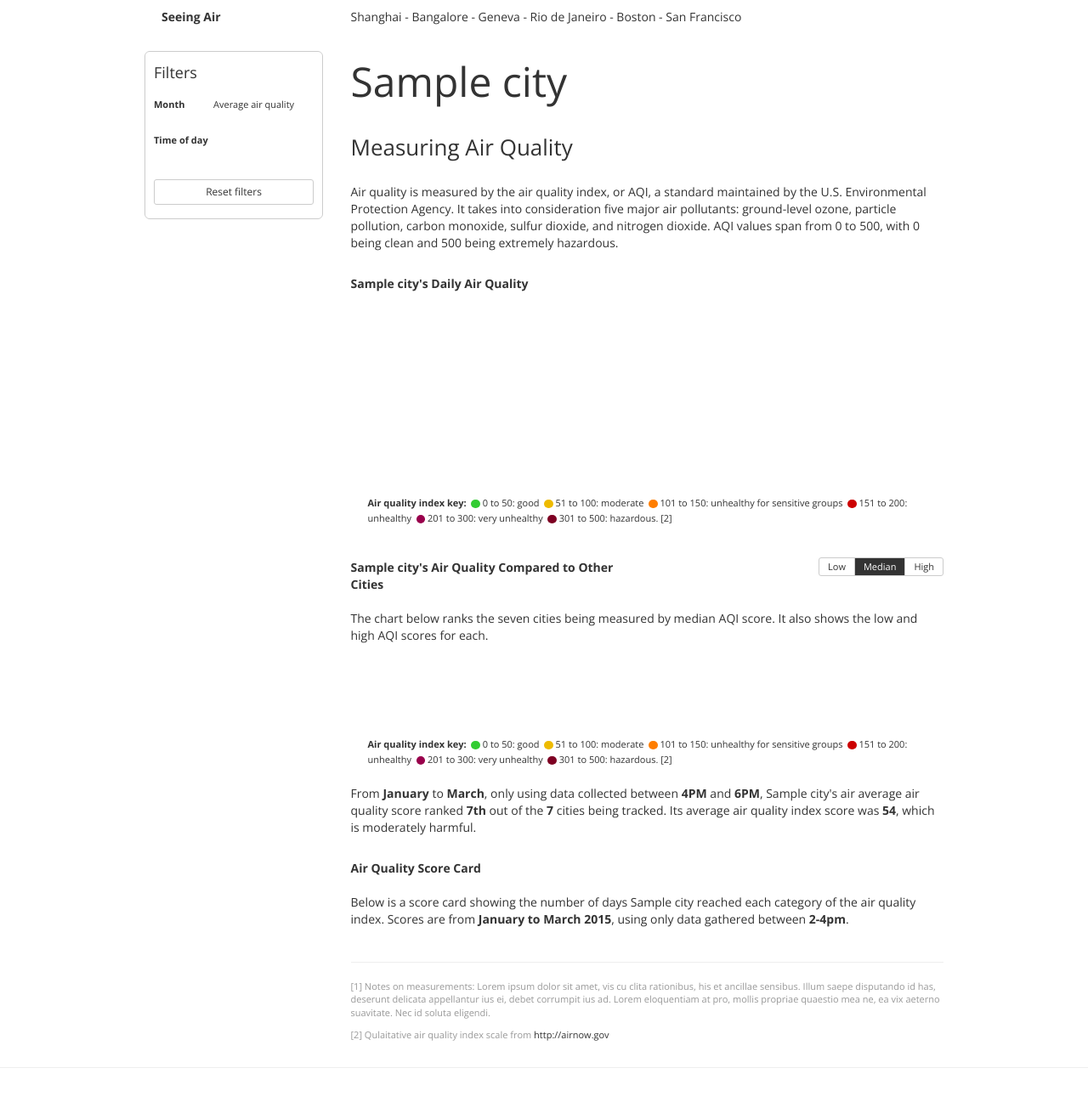
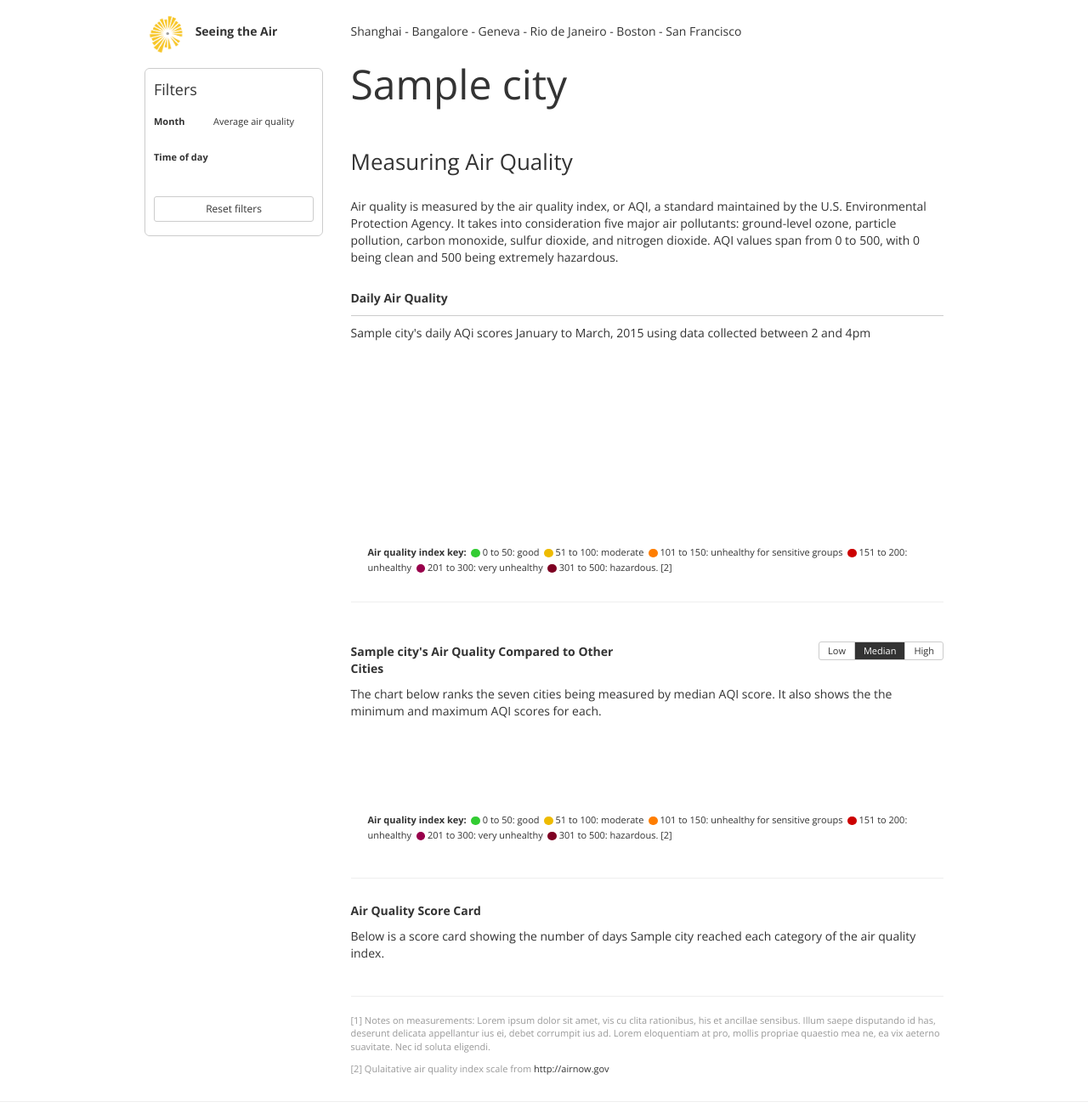
Before and after one commit to kgates-github/datacanvas, a Flask app: template webapp/app/templates/city.html in a window 1280 px wide. Shown: the whole page at 85% size. Before the commit the page ends 1257 px from the top, so only its background shows below. Run offline with Flask 2, Linux system fonts and the light colour scheme; the template is opened without the code that fills it: most values are stand-ins (such as "Sample title", 1, 10 or a date in 2020); some libraries are stand-ins or nearby versions.

Commit message:
Add plain english text to chart explanations

```diff
--- a/webapp/app/static/css/app.css
+++ b/webapp/app/static/css/app.css
@@ -2,6 +2,18 @@
   -webkit-column-count: 3; /* Chrome, Safari, Opera */
   -moz-column-count: 3; /* Firefox */
   column-count: 3;
+}
+
+.enter-btn {
+  width:150px;
+  background:#eebb00;
+  color:#fff !important;
+}
+
+.enter-btn:hover {
+  width:150px;
+  background:#ddaa00;
+  color:#fff !important;
 }
 
 #score-card td {
@@ -55,8 +67,8 @@ button.on {
   /*font-family: 'Tinos', serif;*/
   font-weight:400;
   font-size:48px;
-  margin-top:32px;
-  margin-bottom:24px;
+  margin-top:18px;
+  margin-bottom:38px;
 }
 
 .header-2 {
@@ -80,7 +92,7 @@ button.on {
   font-weight:700;
   font-size:14px;
   margin-top:28px;
-  margin-bottom:20px;
+  margin-bottom:10px;
 }
 
 .header-5 {
--- a/webapp/app/static/js/areachart.js
+++ b/webapp/app/static/js/areachart.js
@@ -115,6 +115,7 @@
           return _this.scaleX(new Date(d.date));
         };
       })(this)).attr("y", 0).on('mouseover', this.tip.show).on('mouseout', this.tip.hide);
+      this._setExplanationText();
     }
 
     AreaChart.prototype._getDomain = function(data) {
@@ -201,7 +202,17 @@
         };
       })(this)).attr("y", 0).on('mouseover', this.tip.show).on('mouseout', this.tip.hide);
       this.svg.selectAll("g.x.axis").transition().duration(duration).call(this.xAxis);
-      return this.svg.selectAll("g.y.axis").transition().duration(duration).call(this.yAxis);
+      this.svg.selectAll("g.y.axis").transition().duration(duration).call(this.yAxis);
+      return this._setExplanationText();
+    };
+
+    AreaChart.prototype._setExplanationText = function() {
+      var html, monthText, timeOfDayText;
+      this.filters = this.app.getFilters();
+      monthText = this.filters.monthFilter ? " from " + this.filters.monthFilter + ", 2015" : " between " + this.filters.startMonth + " and " + this.filters.endMonth + ", 2015";
+      timeOfDayText = this.filters.timeOfDayFilter != null ? " only using data collected between " + this.filters.timeOfDayFilter : "";
+      html = this.city + "'s daily AQi scores " + monthText + timeOfDayText + ".";
+      return d3.select("#timeseries-explanation").html(html);
     };
 
     return AreaChart;
--- a/webapp/app/static/js/boxplot.js
+++ b/webapp/app/static/js/boxplot.js
@@ -46,7 +46,7 @@
         upperName = _.findWhere(self.qualitative, {
           "class": upperClass
         }).name;
-        html = "<div style='font-size:11px; color:#bbb; margin-bottom:0px;'>" + d.city + "'s Air Quality Index</div>\n<table class=\"table borderless\">\n  <tbody>\n    <tr>\n      <td>\n        <div>Min</div>\n        \n      </td>\n      <td style=\"text-align:center;\">\n        <div>Average</div>\n      </td>\n      <td style=\"text-align:right;\">\n        <div>Max</div>\n        \n    </tr>\n    <tr style=\"font-size:26px;\">\n      <td class=\"" + lowerClass + "\" style=\"width:70px; color:white; text-align:center;\">\n        " + (d3.round(d.lower, self.params.round)) + "\n        <div style=\"font-size:11px; color:#fff;\">" + lowerName + "</div></td>\n      </td>\n      <td class=\"" + medianClass + "\" style=\"width:70px; color:white; text-align:center;\">\n        " + (d3.round(d.median, self.params.round)) + "\n        <div style=\"font-size:11px; color:#fff;\">" + medianName + "</div></td>\n      </td>\n      <td class=\"" + upperClass + "\" style=\"width:70px; color:white; text-align:center;\">\n        " + (d3.round(d.max, self.params.round)) + "\n        <div style=\"font-size:11px; color:#fff;\">" + upperName + "</div></td>\n      </td>\n    </tr>\n  </tbody>\n</table>";
+        html = "<div style='font-size:11px; color:#bbb; margin-bottom:0px;'>" + d.city + "'s Air Quality Index</div>\n<table class=\"table borderless\">\n  <tbody>\n    <tr>\n      <td>\n        <div>Min</div>\n        \n      </td>\n      <td style=\"text-align:center;\">\n        <div>Average</div>\n      </td>\n      <td style=\"text-align:right;\">\n        <div>Max</div>\n        \n    </tr>\n    <tr style=\"font-size:26px;\">\n      <td class=\"" + lowerClass + "-score\" style=\"width:70px; text-align:left;\">\n        " + (d3.round(d.lower, self.params.round)) + "\n        <div style=\"font-size:11px; \">" + lowerName + "</div></td>\n      </td>\n      <td class=\"" + medianClass + "-score\" style=\"width:70px; text-align:center;\">\n        " + (d3.round(d.median, self.params.round)) + "\n        <div style=\"font-size:11px; \">" + medianName + "</div></td>\n      </td>\n      <td class=\"" + upperClass + "-score\" style=\"width:70px; text-align:right;\">\n        " + (d3.round(d.max, self.params.round)) + "\n        <div style=\"font-size:11px; \">" + upperName + "</div></td>\n      </td>\n    </tr>\n  </tbody>\n</table>";
         return html;
       });
       this.svg.call(this.tip);
@@ -96,28 +96,28 @@
         });
         d3.select(this).append("rect").attr("width", function(d) {
           return self.scaleX(d.max) - self.scaleX(d.min);
-        }).attr("height", 2).attr("class", "bar").attr("x", function(d) {
+        }).attr("height", 1).attr("class", "bar").attr("x", function(d) {
           return self.scaleX(d.min);
         }).attr("y", function(d, i) {
-          return self.scaleY(i) - 0;
-        }).style("fill", "#ccc");
+          return self.scaleY(i) + 1;
+        }).style("fill", "#333");
         d3.select(this).append("rect").attr("class", function(d) {
-          return "min " + (self.helpers.getColorClass(d.min, self.qualitative));
-        }).attr("height", 15).attr("width", 1).attr("x", function(d) {
+          return "min";
+        }).attr("height", 15).attr("width", 1).style("fill", "#333").attr("x", function(d) {
           return self.scaleX(d.min);
         }).attr("y", function(d, i) {
           return self.scaleY(i) - 6;
         });
         d3.select(this).append("rect").attr("class", function(d) {
-          return "median " + (self.helpers.getColorClass(d.median, self.qualitative));
-        }).attr("height", 15).attr("width", 10).attr("x", function(d) {
-          return self.scaleX(d.median) - 5;
+          return "median";
+        }).attr("height", 15).attr("width", 6).style("fill", "#333").attr("x", function(d) {
+          return self.scaleX(d.median) - 3;
         }).attr("y", function(d, i) {
           return self.scaleY(i) - 6;
         });
         d3.select(this).append("rect").attr("class", function(d) {
-          return "max " + (self.helpers.getColorClass(d.max, self.qualitative));
-        }).attr("height", 15).attr("width", 1).attr("x", function(d) {
+          return "max";
+        }).attr("height", 15).attr("width", 1).style("fill", "#333").attr("x", function(d) {
           return self.scaleX(d.max);
         }).attr("y", function(d, i) {
           return self.scaleY(i) - 6;
@@ -126,6 +126,7 @@
           return self.scaleY(i) - 6;
         }).on('mouseover', self.tip.show).on('mouseout', self.tip.hide);
       });
+      this._setExplanationText();
     }
 
     BoxPlot.prototype._toggleButtons = function(idx) {
@@ -213,19 +214,13 @@
         }).attr("x", function(d) {
           return self.scaleX(d.min);
         });
-        d3.select(this).select(".min").attr("class", function(d) {
-          return "min " + (self.helpers.getColorClass(d.min, self.qualitative));
-        }).transition().duration(duration).attr("x", function(d) {
+        d3.select(this).select(".min").transition().duration(duration).attr("x", function(d) {
           return self.scaleX(d.min);
         });
-        d3.select(this).select(".median").attr("class", function(d) {
-          return "median " + (self.helpers.getColorClass(d.median, self.qualitative));
-        }).transition().duration(duration).attr("x", function(d) {
+        d3.select(this).select(".median").transition().duration(duration).attr("x", function(d) {
           return self.scaleX(d.median);
         });
-        d3.select(this).select(".max").attr("class", function(d) {
-          return "max " + (self.helpers.getColorClass(d.max, self.qualitative));
-        }).transition().duration(duration).attr("x", function(d) {
+        d3.select(this).select(".max").transition().duration(duration).attr("x", function(d) {
           return self.scaleX(d.max);
         });
         return d3.select(this).select(".overlay").on('mouseover', self.tip.show).on('mouseout', self.tip.hide);
@@ -239,7 +234,17 @@
       });
       this.xAxis = d3.svg.axis().scale(this.scaleX).tickSize(-this.params.height).tickSubdivide(true);
       this.svg.selectAll("g.x.axis").transition().duration(1000).call(this.xAxis);
-      return this._sortBy('median', 1000);
+      this._sortBy('median', 1000);
+      return this._setExplanationText();
+    };
+
+    BoxPlot.prototype._setExplanationText = function() {
+      var html, monthText, timeOfDayText;
+      this.filters = this.app.getFilters();
+      monthText = this.filters.monthFilter ? this.filters.monthFilter + ", 2015" : "between " + this.filters.startMonth + " and " + this.filters.endMonth + ", 2015";
+      timeOfDayText = this.filters.timeOfDayFilter != null ? " and only use data collected between " + this.filters.timeOfDayFilter : "";
+      html = "Measurements are from " + monthText + timeOfDayText + ".";
+      return d3.select("#rank-explanation").html(html);
     };
 
     return BoxPlot;
--- a/webapp/app/static/js/city.js
+++ b/webapp/app/static/js/city.js
@@ -221,8 +221,8 @@
       return _results;
     };
 
-    App.prototype.getFilterParams = function() {
-      return filterChart.getParams();
+    App.prototype.getFilters = function() {
+      return this.filterChart.getFilters();
     };
 
     return App;
--- a/webapp/app/static/js/clockchart.js
+++ b/webapp/app/static/js/clockchart.js
@@ -21,7 +21,7 @@
       this.radius = Math.min(this.width, this.height) / 2;
       this.innerRadius = 0;
       this.interval = 0;
-      this.scale = d3.scale.linear().domain([0, 300]).range([0, 1]);
+      this.scale = d3.scale.linear().domain([0, 350]).range([0, 1]);
       this.pie = d3.layout.pie().sort(null).value(function(d) {
         return d.width;
       });
@@ -86,8 +86,8 @@
               return d.data.color;
             }
             return "none";
-          }).style("opacity", 0.8).attr("class", "middleSolidArc").attr("stroke", "#fff").attr("stroke-width", 1.5).attr("d", self.arc);
-          return d3.select(this).append("circle").attr("cx", 0).attr("cy", 0).attr("r", 2).style("fill", "#999");
+          }).style("opacity", 1.0).attr("class", "middleSolidArc").attr("stroke", "#fff").attr("stroke-width", 1.5).attr("d", self.arc);
+          return d3.select(this).append("circle").attr("cx", 0).attr("cy", 0).attr("r", 2).style("fill", "#666");
         });
       });
     }
--- a/webapp/app/static/js/filter.js
+++ b/webapp/app/static/js/filter.js
@@ -113,6 +113,8 @@
           'city': this.city
         };
       } else {
+        this.monthFilter = null;
+        this.timeOfDayFilter = null;
         d3.selectAll(".btn-filter").classed({
           'on': false
         });
@@ -150,6 +152,26 @@
       return this.scaleX = this._getScaleX();
     };
 
+    Filter.prototype.getFilters = function() {
+      var date, endMonth, et, st, startMonth, timeOfDayFilter;
+      startMonth = this.monthFormat(new Date(this.dataMonthly[0].time));
+      endMonth = this.monthFormat(new Date(this.dataMonthly[this.dataMonthly.length - 1].time));
+      if (this.timeOfDayFilter) {
+        date = "2015-03-02T" + this.timeOfDayFilter;
+        st = moment(date);
+        et = moment(st).add(2, "hours");
+        timeOfDayFilter = st.format('h') + ' and ' + et.format('ha');
+      } else {
+        timeOfDayFilter = null;
+      }
+      return {
+        'monthFilter': this.monthFilter,
+        'timeOfDayFilter': timeOfDayFilter,
+        'startMonth': startMonth,
+        'endMonth': endMonth
+      };
+    };
+
     return Filter;
 
   })(APP.charts['Chart']);
--- a/webapp/app/static/js/index.js
+++ b/webapp/app/static/js/index.js
@@ -64,7 +64,7 @@
           dimension: 'none',
           scale: d3.scale.linear,
           width: 970,
-          height: 530,
+          height: 630,
           qualitative: helpers.aqiQualitative,
           margin: {
             top: 0,
@@ -79,6 +79,8 @@
 
 
   /*
+  config =
+    charts: [
       {
         type: 'CircleChart'
         params:
@@ -95,6 +97,7 @@
             bottom: 10
             left: 5
       }
+    ]
    */
 
   App = (function() {
--- a/webapp/app/static/js/scorecard.js
+++ b/webapp/app/static/js/scorecard.js
@@ -14,6 +14,7 @@
       this.city = _at_city;
       this.helpers = _at_helpers;
       this._setHTML();
+      this._setExplanationText();
     }
 
     ScoreCard.prototype._setHTML = function() {
@@ -44,7 +45,17 @@
       var self;
       self = this;
       this.data = data;
-      return this._setHTML();
+      this._setHTML();
+      return this._setExplanationText();
+    };
+
+    ScoreCard.prototype._setExplanationText = function() {
+      var html, monthText, timeOfDayText;
+      this.filters = this.app.getFilters();
+      monthText = this.filters.monthFilter ? this.filters.monthFilter + ", 2015" : "between " + this.filters.startMonth + " and " + this.filters.endMonth + ", 2015";
+      timeOfDayText = this.filters.timeOfDayFilter != null ? " and only use data collected between " + this.filters.timeOfDayFilter : "";
+      html = "Measurements are from " + monthText + timeOfDayText + ".";
+      return d3.select("#score-explanation").html(html);
     };
 
     return ScoreCard;
--- a/webapp/app/templates/base.html
+++ b/webapp/app/templates/base.html
@@ -3,7 +3,7 @@
 <head>
   <meta charset="utf-8">
   <meta name="viewport" content="width=device-width, initial-scale=1.0">
-  <title>{% block title %}Data Canvas App{% endblock %}</title>
+  <title>{% block title %}{% endblock %}</title>
   <link rel="stylesheet" href="{{url_for('static', filename='bower_components/bootstrap/dist/css/bootstrap.min.css')}}">
   <link rel="stylesheet" href="{{url_for('static', filename='css/app.css')}}">
   <link href='http://fonts.googleapis.com/css?family=Tinos:700|Open+Sans:300italic,400,700' rel='stylesheet' type='text/css'>
--- a/webapp/app/templates/city.html
+++ b/webapp/app/templates/city.html
@@ -1,15 +1,15 @@
 {% extends 'base.html' %}
-{%block title %} Seeing Air: {{city}}{%endblock title %}
+{%block title %} Seeing the Air: {{city}}{%endblock title %}
 {% block body %}
 
 <div class="row">
   <div class="col-sm-3">
-    <div style="margin-top:10px; position:fixed; top:0px;">
-      <span style="font-weight:bold; margin-left:20px;" class="header-5">
-        <a href="{{url_for('main.index')}}">Seeing Air</a>
+    <div style="margin-top:10px; position:fixed; top:0px; height:70px;">
+      <span style="font-weight:bold; margin-left:0px;" class="header-5">
+        <img src="{{url_for('static', filename='images/clock.png')}}" width="56" height="56">&nbsp;<a href="{{url_for('main.index')}}">Seeing the Air</a>
       </span>
     </div>
-    <div id="filter-container" style="border:1px solid #ccc; width:210px; position:fixed; top:60px; border-radius: 6px; padding:10px 10px 16px 10px;">
+    <div id="filter-container" style="border:1px solid #ccc; width:210px; position:fixed; top:80px; border-radius: 6px; padding:10px 10px 16px 10px;">
 
       <table class="filter-list" style="margin-bottom:14px; height:30px;">
         <tr>
@@ -49,7 +49,7 @@
     </div>
   </div>
   <div class="col-sm-9">
-    <div style="margin-top:10px;">
+    <div style="margin-top:27px; vertical-align:center;">
       <a class="{{'selected' if city == 'Shanghai'}}" href="{{url_for('main.city', name='Shanghai')}}">Shanghai</a> -
       <a class="{{'selected' if city == 'Bangalore'}}" href="{{url_for('main.city', name='Bangalore')}}">Bangalore</a> -
       <a class="{{'selected' if city == 'Geneva'}}" href="{{url_for('main.city', name='Geneva')}}">Geneva</a> -
@@ -70,8 +70,9 @@
         <p>
           Air quality is measured by the air quality index, or AQI, a standard maintained by the U.S. Environmental Protection Agency. It takes into consideration five major air pollutants: ground-level ozone, particle pollution, carbon monoxide, sulfur dioxide, and nitrogen dioxide. AQI values span from 0 to 500, with 0 being clean and 500 being extremely hazardous.
 
-        <div class="chart-header">{{city}}'s Daily Air Quality</div>
-        <div id="timeseries-explanation"></div>
+
+        <div class="chart-header" style="border-bottom:1px solid #ccc; padding-bottom:10px;">Daily Air Quality</div>
+        <div id="timeseries-explanation" style="margin-bottom:20px;">{{city}}'s daily AQi scores January to March, 2015 using data collected between 2 and 4pm</div>
 
         <div id="timeseries-airquality_raw" class="chart-container"></div>
         <div id="timeseries-temperature" class="chart-container"></div>
@@ -86,6 +87,7 @@
           <span contenteditable='false' class='dot hazardous'>2</span> 301 to 500: hazardous. [2]
         </div>
 
+        <hr>
         <ul class='inline-list header' style="width:100%;">
           <li style="width:50%;">
             <div class="chart-header">{{city}}'s Air Quality Compared to Other Cities</div>
@@ -101,7 +103,7 @@
         </ul>
 
         <p>
-          The chart below ranks the seven cities being measured by median AQI score. It also shows the low and high AQI scores for each.
+          The chart below ranks the seven cities being measured by median AQI score. It also shows the the minimum and maximum AQI scores for each. <span id="rank-explanation"></span>
 
         <div id="ranking-airquality_raw" class="chart-container"></div>
 
@@ -115,12 +117,10 @@
           <span contenteditable='false' class='dot hazardous'>2</span> 301 to 500: hazardous. [2]
         </div>
 
-        <p>
-          From <strong>January</strong> to <strong>March</strong>, only using data collected between <strong>4PM</strong> and <strong>6PM</strong>, {{city}}'s air average air quality score ranked <strong>7th</strong> out of the <strong>7</strong> cities being tracked. Its average air quality index score was <strong>54</strong>, which is moderately harmful.
-
+        <hr>
         <div class="chart-header">Air Quality Score Card</div>
         <p>
-          Below is a score card showing the number of days {{city}} reached each category of the air quality index. Scores are from <strong>January to March 2015</strong>, using only data gathered between <strong>2-4pm</strong>.
+          Below is a score card showing the number of days {{city}} reached each category of the air quality index. <span id="score-explanation"></span>
         <div id="scorecard-airquality_raw"></div>
 
         <hr style="margin-top:40px;">
```
Also changed, not shown: webapp/app/templates/index.html (+7 -6 lines), webapp/app/static/images/clock.png (added), 7 other files. Lines whose indentation alone changed are shown as unchanged.
